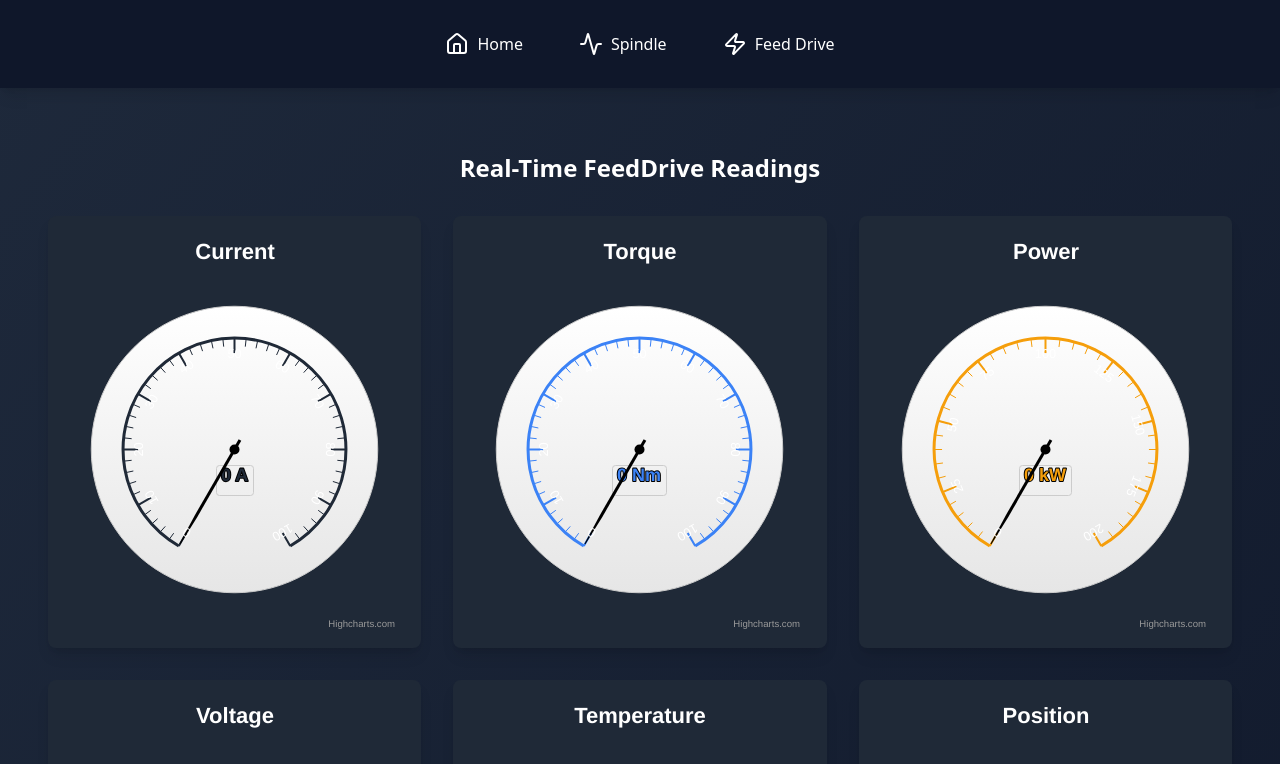
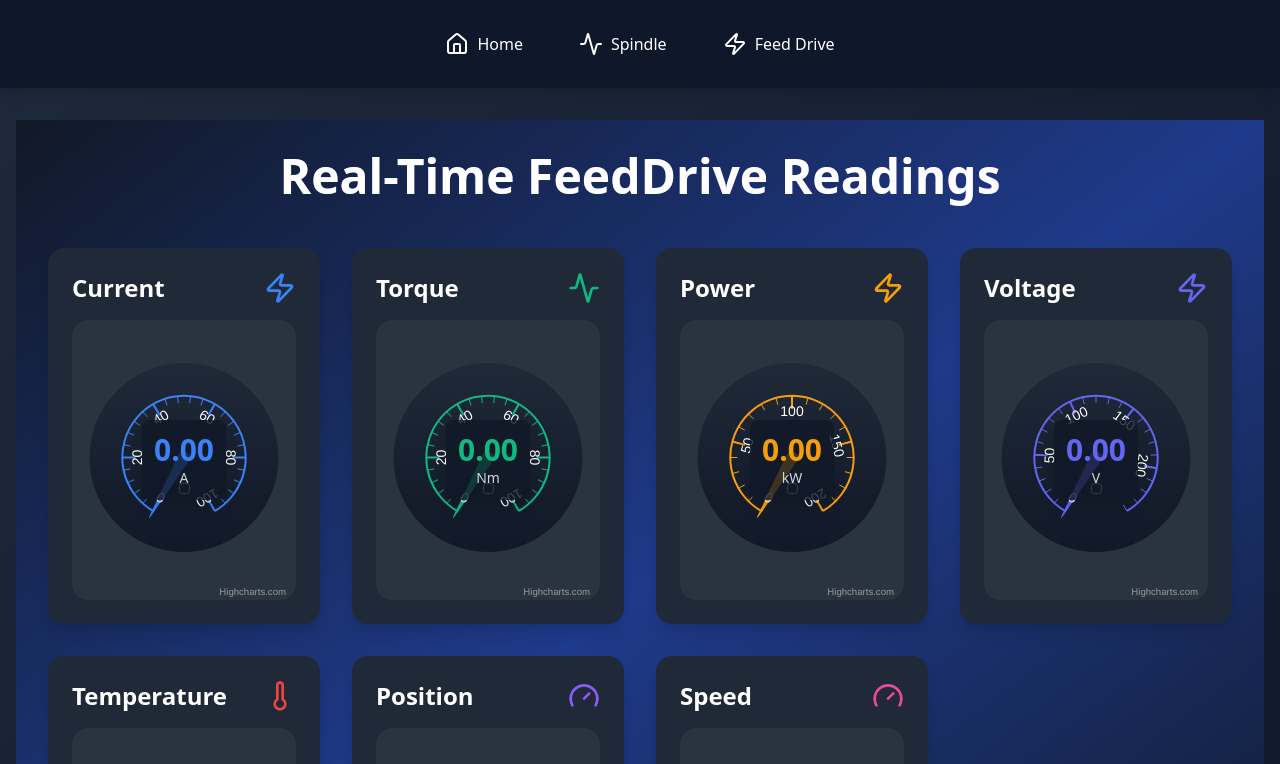
Before and after one commit to CodeWithPrat/OPCUA-dataFetching, a React (Create React App) app in the folder dashboard/: page /feed-drive in a window 1280 px wide. Shown: the top 764 px of the page. Built offline with nearby package versions, Linux system fonts and the light colour scheme; no server answers.

Commit message:
spindle and feed drive design updated

```diff
--- a/dashboard/src/components/feedDrive/FeedDrive.js
+++ b/dashboard/src/components/feedDrive/FeedDrive.js
@@ -1,62 +1,95 @@
 import React, { useEffect, useState } from 'react';
 import Highcharts from 'highcharts';
 import HighchartsReact from 'highcharts-react-official';
-import HighchartsMore from 'highcharts/highcharts-more'; // Import the Highcharts more module for additional chart types
+import HighchartsMore from 'highcharts/highcharts-more';
+import { Zap, Thermometer, Activity, Gauge } from 'lucide-react';
 import axios from 'axios';
 
-// Initialize the gauge module
 HighchartsMore(Highcharts);
 
-// Reusable component for individual gauges
-const GaugeChart = ({ title, unit, maxValue, data, color1 }) => {
+const GaugeChart = ({ title, unit, maxValue, data, color, icon: Icon }) => {
     const options = {
         chart: {
             type: 'gauge',
             plotBorderWidth: 0,
             plotShadow: false,
-            backgroundColor: null, // Optional: set background color
+            backgroundColor: 'rgba(255, 255, 255, 0.05)',
+            borderRadius: 16,
+            height: '280px',
         },
         title: {
-            text: title,
-            style: { color: '#ffffff', fontSize: '22px', fontWeight: 'bold' },
+            text: '',
         },
         pane: {
             startAngle: -150,
             endAngle: 150,
+            background: [{
+                backgroundColor: {
+                    linearGradient: { x1: 0, y1: 0, x2: 0, y2: 1 },
+                    stops: [
+                        [0, '#1f2937'],
+                        [1, '#111827']
+                    ]
+                },
+                borderWidth: 0,
+                outerRadius: '109%'
+            }],
         },
         yAxis: {
             min: 0,
             max: maxValue,
-            lineColor: color1,
-            tickColor: color1,
-            minorTickColor: color1,
+            lineColor: color,
+            tickColor: color,
+            minorTickColor: color,
             offset: -25,
-            lineWidth: 3,
+            lineWidth: 2,
             labels: {
                 distance: -20,
                 rotation: 'auto',
-                style: { color: '#ffffff' },
+                style: { color: '#ffffff', fontSize: '14px' },
             },
-            tickLength: 15,
-            minorTickLength: 8,
+            tickLength: 13,
+            minorTickLength: 7,
+            tickPosition: 'inside',
+            tickWidth: 2,
+            minorTickWidth: 1,
         },
-        series: [
-            {
-                name: title,
-                data: [data],
-                dataLabels: {
-                    format: `<span style="color:${color1}; font-size: 18px;">{y} ${unit}</span>`,
-                },
-                tooltip: {
-                    valueSuffix: ` ${unit}`,
-                },
+        series: [{
+            name: title,
+            data: [data],
+            dataLabels: {
+                format: '',
+                y: 25,
             },
-        ],
+            dial: {
+                radius: '80%',
+                backgroundColor: color,
+                baseWidth: 12,
+                baseLength: '0%',
+                rearLength: '0%'
+            },
+            pivot: {
+                backgroundColor: color,
+                radius: 6
+            }
+        }],
     };
 
     return (
-        <div className="bg-gray-800 rounded-lg shadow-lg p-4 hover:shadow-2xl transition-shadow duration-300">
-            <HighchartsReact highcharts={Highcharts} options={options} />
+        <div className="bg-gray-800 rounded-2xl shadow-lg p-6 hover:shadow-2xl transition-all duration-300 transform hover:scale-105">
+            <div className="flex items-center justify-between mb-4">
+                <h2 className="text-2xl font-bold text-white">{title}</h2>
+                <Icon className="w-8 h-8" style={{ color }} />
+            </div>
+            <div className="relative">
+                <HighchartsReact highcharts={Highcharts} options={options} />
+                <div className="absolute top-1/2 left-1/2 transform -translate-x-1/2 -translate-y-1/2 bg-gray-900 bg-opacity-80 rounded-lg p-3 shadow-lg">
+                    <p className="text-3xl font-bold" style={{ color }}>
+                        {data.toFixed(2)}
+                    </p>
+                    <p className="text-sm text-gray-300 text-center">{unit}</p>
+                </div>
+            </div>
         </div>
     );
 };
@@ -68,38 +101,50 @@ const MultipleGaugesFD = () => {
         power: 0,
         voltage: 0,
         temperature: 0,
-        Position: 0,
+        position: 0,
         speed: 0,
     });
 
-    // Fetch data from API
     useEffect(() => {
         const fetchData = async () => {
             try {
-                const response = await axios.get('/api/gauge-data'); // Replace with actual API endpoint
-                setGaugeData(response.data);
+                const response = await axios.get('https://cmti-edge.online/smddc/machinedate.php');
+                const data = response.data;
+                setGaugeData({
+                    current: parseFloat(data.current) || 0,
+                    torque: parseFloat(data.torque) || 0,
+                    power: parseFloat(data.power) || 0,
+                    voltage: parseFloat(data.voltage) || 0,
+                    temperature: parseFloat(data.temperature) || 0,
+                    position: parseFloat(data.position) || 0,
+                    speed: parseFloat(data.speed) || 0,
+                });
             } catch (error) {
-                console.error('Error fetching data', error);
+                console.error('Error fetching data:', error);
             }
         };
 
         fetchData();
-        const interval = setInterval(fetchData, 5000); // Update every 5 seconds
+        const interval = setInterval(fetchData, 5000);
 
         return () => clearInterval(interval);
     }, []);
 
     return (
-        <div className="container mx-auto p-8">
-            <h1 className="text-2xl font-bold text-center text-white mb-8">Real-Time FeedDrive Readings</h1>
-            <div className="grid grid-cols-1 sm:grid-cols-2 lg:grid-cols-3 gap-8">
-                <GaugeChart title="Current" unit="A" maxValue={100} data={gaugeData.current} color1="#1f2937" />
-                <GaugeChart title="Torque" unit="Nm" maxValue={100} data={gaugeData.torque} color1="#3b82f6" />
-                <GaugeChart title="Power" unit="kW" maxValue={200} data={gaugeData.power} color1="#f59e0b" />
-                <GaugeChart title="Voltage" unit="V" maxValue={240} data={gaugeData.voltage} color1="#10b981" />
-                <GaugeChart title="Temperature" unit="°C" maxValue={120} data={gaugeData.temperature} color1="#ef4444" />
-                <GaugeChart title="Position" unit="" maxValue={120} data={gaugeData.Position} color1="#ef4444" />
-                <GaugeChart title="Speed" unit="RPM" maxValue={5000} data={gaugeData.speed} color1="#9333ea" />
+        <div className="min-h-screen bg-gradient-to-br from-gray-900 via-blue-900 to-gray-900 p-8">
+            <div className="container mx-auto">
+                <h1 className="text-5xl font-extrabold text-center text-white mb-12 bg-clip-text text-transparent bg-gradient-to-r from-blue-400 to-purple-600">
+                    Real-Time FeedDrive Readings
+                </h1>
+                <div className="grid grid-cols-1 sm:grid-cols-2 lg:grid-cols-3 xl:grid-cols-4 gap-8">
+                    <GaugeChart title="Current" unit="A" maxValue={100} data={gaugeData.current} color="#3b82f6" icon={Zap} />
+                    <GaugeChart title="Torque" unit="Nm" maxValue={100} data={gaugeData.torque} color="#10b981" icon={Activity} />
+                    <GaugeChart title="Power" unit="kW" maxValue={200} data={gaugeData.power} color="#f59e0b" icon={Zap} />
+                    <GaugeChart title="Voltage" unit="V" maxValue={240} data={gaugeData.voltage} color="#6366f1" icon={Zap} />
+                    <GaugeChart title="Temperature" unit="°C" maxValue={120} data={gaugeData.temperature} color="#ef4444" icon={Thermometer} />
+                    <GaugeChart title="Position" unit="" maxValue={120} data={gaugeData.position} color="#8b5cf6" icon={Gauge} />
+                    <GaugeChart title="Speed" unit="RPM" maxValue={5000} data={gaugeData.speed} color="#ec4899" icon={Gauge} />
+                </div>
             </div>
         </div>
     );
--- a/dashboard/src/components/spindle/Spindle.js
+++ b/dashboard/src/components/spindle/Spindle.js
@@ -1,106 +1,151 @@
 import React, { useEffect, useState } from 'react';
 import Highcharts from 'highcharts';
 import HighchartsReact from 'highcharts-react-official';
-import HighchartsMore from 'highcharts/highcharts-more'; // Import the Highcharts more module for additional chart types
+import HighchartsMore from 'highcharts/highcharts-more';
+import { Zap, Thermometer, Activity, Gauge } from 'lucide-react';
 import axios from 'axios';
 
-// Initialize the gauge module
 HighchartsMore(Highcharts);
 
-// Reusable component for individual gauges
-const GaugeChart = ({ title, unit, maxValue, data, color1 }) => {
+const GaugeChart = ({ title, unit, maxValue, data, color, icon: Icon }) => {
     const options = {
         chart: {
             type: 'gauge',
             plotBorderWidth: 0,
             plotShadow: false,
-      backgroundColor: null, // Optional: set background color
+            backgroundColor: 'rgba(255, 255, 255, 0.05)',
+            borderRadius: 16,
+            height: '280px',
         },
         title: {
-      text: title,
-      style: { color: '#ffffff', fontSize: '22px', fontWeight: 'bold' },
+            text: '',
         },
         pane: {
             startAngle: -150,
             endAngle: 150,
+            background: [{
+                backgroundColor: {
+                    linearGradient: { x1: 0, y1: 0, x2: 0, y2: 1 },
+                    stops: [
+                        [0, '#1f2937'],
+                        [1, '#111827']
+                    ]
+                },
+                borderWidth: 0,
+                outerRadius: '109%'
+            }],
         },
         yAxis: {
             min: 0,
             max: maxValue,
-      lineColor: color1,
-      tickColor: color1,
-      minorTickColor: color1,
+            lineColor: color,
+            tickColor: color,
+            minorTickColor: color,
             offset: -25,
-      lineWidth: 3,
+            lineWidth: 2,
             labels: {
                 distance: -20,
                 rotation: 'auto',
-        style: { color: '#ffffff' },
+                style: { color: '#ffffff', fontSize: '14px' },
             },
-      tickLength: 15,
-      minorTickLength: 8,
+            tickLength: 13,
+            minorTickLength: 7,
+            tickPosition: 'inside',
+            tickWidth: 2,
+            minorTickWidth: 1,
         },
-    series: [
-      {
+        series: [{
             name: title,
             data: [data],
             dataLabels: {
-          format: `<span style="color:${color1}; font-size: 18px;">{y} ${unit}</span>`,
+                format: '',
+                y: 25,
             },
-        tooltip: {
-          valueSuffix: ` ${unit}`,
+            dial: {
+                radius: '80%',
+                backgroundColor: color,
+                baseWidth: 12,
+                baseLength: '0%',
+                rearLength: '0%'
             },
-      },
-    ],
+            pivot: {
+                backgroundColor: color,
+                radius: 6
+            }
+        }],
     };
 
     return (
-    <div className="bg-gray-800 rounded-lg shadow-lg p-4 hover:shadow-2xl transition-shadow duration-300">
+        <div className="bg-gray-800 rounded-2xl shadow-lg p-6 hover:shadow-2xl transition-all duration-300 transform hover:scale-105">
+            <div className="flex items-center justify-between mb-4">
+                <h2 className="text-2xl font-bold text-white">{title}</h2>
+                <Icon className="w-8 h-8" style={{ color }} />
+            </div>
+            <div className="relative">
                 <HighchartsReact highcharts={Highcharts} options={options} />
+                <div className="absolute top-1/2 left-1/2 transform -translate-x-1/2 -translate-y-1/2 bg-gray-900 bg-opacity-80 rounded-lg p-3 shadow-lg">
+                    <p className="text-3xl font-bold" style={{ color }}>
+                        {data.toFixed(2)}
+                    </p>
+                    <p className="text-sm text-gray-300 text-center">{unit}</p>
+                </div>
+            </div>
         </div>
     );
 };
 
-const MultipleGauges = () => {
+const MultipleGaugesFD = () => {
     const [gaugeData, setGaugeData] = useState({
         current: 0,
         torque: 0,
         power: 0,
         voltage: 0,
         temperature: 0,
+        position: 0,
         speed: 0,
     });
 
-  // Fetch data from API
     useEffect(() => {
         const fetchData = async () => {
             try {
-        const response = await axios.get('/api/gauge-data'); // Replace with actual API endpoint
-        setGaugeData(response.data);
+                const response = await axios.get('https://cmti-edge.online/smddc/machinedate.php');
+                const data = response.data;
+                setGaugeData({
+                    current: parseFloat(data.current) || 0,
+                    torque: parseFloat(data.torque) || 0,
+                    power: parseFloat(data.power) || 0,
+                    voltage: parseFloat(data.voltage) || 0,
+                    temperature: parseFloat(data.temperature) || 0,
+                    speed: parseFloat(data.speed) || 0,
+                });
             } catch (error) {
-        console.error('Error fetching data', error);
+                console.error('Error fetching data:', error);
             }
         };
 
         fetchData();
-    const interval = setInterval(fetchData, 5000); // Update every 5 seconds
+        const interval = setInterval(fetchData, 5000);
 
         return () => clearInterval(interval);
     }, []);
 
     return (
-    <div className="container mx-auto p-8">
-      <h1 className="text-2xl font-bold text-center text-white mb-8">Real-Time Spindle Readings</h1>
-      <div className="grid grid-cols-1 sm:grid-cols-2 lg:grid-cols-3 gap-8">
-        <GaugeChart title="Current" unit="A" maxValue={100} data={gaugeData.current} color1="#1f2937" />
-        <GaugeChart title="Torque" unit="Nm" maxValue={100} data={gaugeData.torque} color1="#3b82f6" />
-        <GaugeChart title="Power" unit="kW" maxValue={200} data={gaugeData.power} color1="#f59e0b" />
-        <GaugeChart title="Voltage" unit="V" maxValue={240} data={gaugeData.voltage} color1="#10b981" />
-        <GaugeChart title="Temperature" unit="°C" maxValue={120} data={gaugeData.temperature} color1="#ef4444" />
-        <GaugeChart title="Speed" unit="RPM" maxValue={5000} data={gaugeData.speed} color1="#9333ea" />
+        <div className="min-h-screen bg-gradient-to-br from-gray-900 via-blue-900 to-gray-900 p-8">
+            <div className="container mx-auto">
+                <h1 className="text-5xl font-extrabold text-center text-white mb-12 bg-clip-text text-transparent bg-gradient-to-r from-blue-400 to-purple-600">
+                    Real-Time Spindle Readings
+                </h1>
+                <div className="grid grid-cols-1 sm:grid-cols-2 lg:grid-cols-3 xl:grid-cols-3 gap-8">
+                    <GaugeChart title="Current" unit="A" maxValue={100} data={gaugeData.current} color="#3b82f6" icon={Zap} />
+                    <GaugeChart title="Torque" unit="Nm" maxValue={100} data={gaugeData.torque} color="#10b981" icon={Activity} />
+                    <GaugeChart title="Power" unit="kW" maxValue={200} data={gaugeData.power} color="#f59e0b" icon={Zap} />
+                    <GaugeChart title="Voltage" unit="V" maxValue={240} data={gaugeData.voltage} color="#6366f1" icon={Zap} />
+                    <GaugeChart title="Temperature" unit="°C" maxValue={120} data={gaugeData.temperature} color="#ef4444" icon={Thermometer} />
+                    <GaugeChart title="Speed" unit="RPM" maxValue={5000} data={gaugeData.speed} color="#ec4899" icon={Gauge} />
+                </div>
             </div>
         </div>
     );
 };
 
-export default MultipleGauges;
+export default MultipleGaugesFD;
```
Lines whose indentation alone changed are shown as unchanged.
